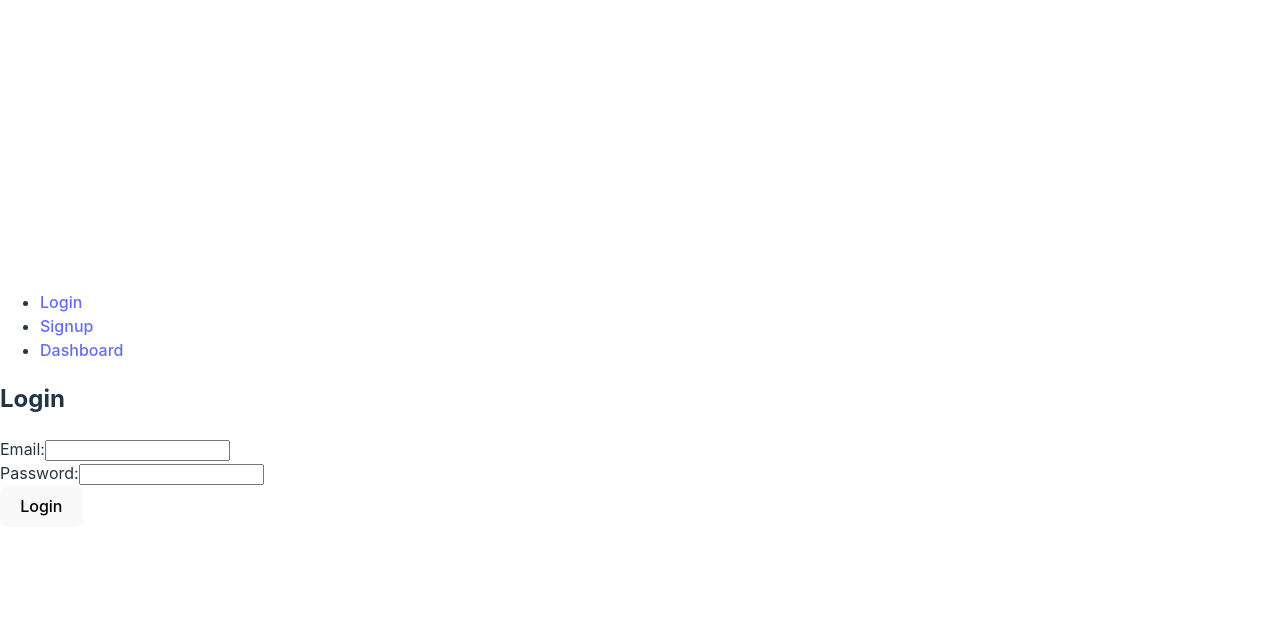
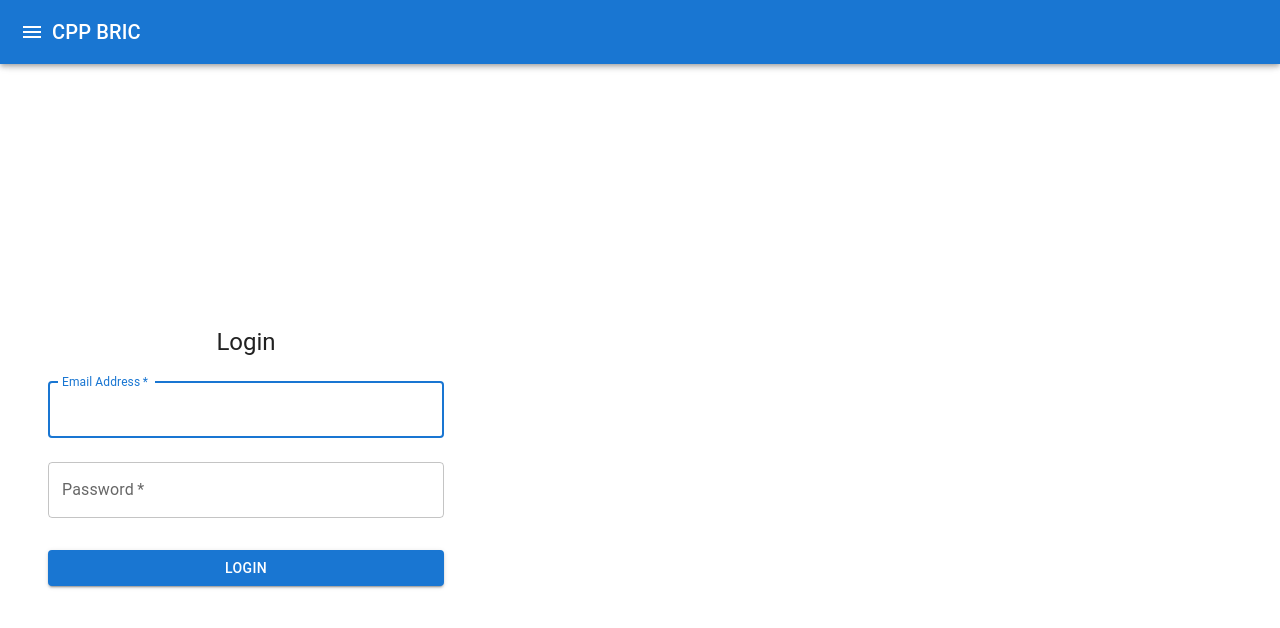
Before and after one commit to bimuk/4800-BRIC, a React (Vite) app in the folder client/: page /login in a window 1280 px wide. Shown: the top 628 px of the page. Built offline with nearby package versions, Linux system fonts and the light colour scheme; no server answers.

Commit message:
added material ui

```diff
--- a/client/src/App.jsx
+++ b/client/src/App.jsx
@@ -1,35 +1,64 @@
-import React from 'react';
+import React, { useState } from 'react';
 import { BrowserRouter as Router, Route, Routes, Link } from 'react-router-dom';
+import { AppBar, Toolbar, IconButton, Typography, Drawer, List, ListItem, ListItemText, CssBaseline, Container } from '@mui/material';
+import MenuIcon from '@mui/icons-material/Menu';
 import Login from './components/Login';
 import Signup from './components/Signup';
 import Dashboard from './components/Dashboard';
-import { UserAuthContextProvider } from '../Auth/UserAuthContext';
 
 const App = () => {
+  const [drawerOpen, setDrawerOpen] = useState(false);
+
+  const toggleDrawer = (open) => (event) => {
+    if (event.type === 'keydown' && (event.key === 'Tab' || event.key === 'Shift')) {
+      return;
+    }
+    setDrawerOpen(open);
+  };
+
+  const menuItems = [
+    { text: 'Login', path: '/login' },
+    { text: 'Signup', path: '/signup' },
+    { text: 'Dashboard', path: '/dashboard' },
+  ];
+
   return (
-    <UserAuthContextProvider>
     <Router>
-      <nav>
-        <ul>
-          <li><Link to="/login">Login</Link></li>
-          <li><Link to="/signup">Signup</Link></li>
-          <li><Link to="/dashboard">Dashboard</Link></li>
-        </ul>
-      </nav>
+      <CssBaseline />
+      <AppBar position="fixed">
+        <Toolbar>
+          <IconButton edge="start" color="inherit" aria-label="menu" onClick={toggleDrawer(true)}>
+            <MenuIcon />
+          </IconButton>
+          <Typography variant="h6">
+            CPP BRIC
+          </Typography>
+        </Toolbar>
+      </AppBar>
+      <Drawer anchor="left" open={drawerOpen} onClose={toggleDrawer(false)}>
+        <List>
+          {menuItems.map((item, index) => (
+            <ListItem button key={index} component={Link} to={item.path} onClick={toggleDrawer(false)}>
+              <ListItemText primary={item.text} />
+            </ListItem>
+          ))}
+        </List>
+      </Drawer>
+      <Toolbar />
+      <Container>
         <Routes>
           <Route path="/login" element={<Login />} />
           <Route path="/signup" element={<Signup />} />
           <Route path="/dashboard" element={<Dashboard />} />
           <Route path="/" element={
             <div>
-            <h1>Welcome to the App</h1>
-            <p>Use the navigation to log in or sign up.</p>
+              <h1>Welcome to the BRIC!</h1>
+              <p>Use the navigation menu to log in or sign up.</p>
             </div>
           } />
         </Routes>
+      </Container>
     </Router>
-
-    </UserAuthContextProvider>
   );
 };
 
--- a/client/src/components/Dashboard.jsx
+++ b/client/src/components/Dashboard.jsx
@@ -3,6 +3,7 @@ import { useAuthState } from 'react-firebase-hooks/auth';
 import { auth } from '../firebaseConfig';
 import BarcodeGenerator from './BarcodeGenerator';
 import { useNavigate } from 'react-router-dom';
+import { Button, Box, Typography, Container } from '@mui/material';
 
 const Dashboard = () => {
   const [user] = useAuthState(auth);
@@ -14,18 +15,32 @@ const Dashboard = () => {
   };
 
   return (
-    <div>
-      <h2>Dashboard</h2>
+    <Container component="main" maxWidth="sm">
+      <Box sx={{ mt: 8, display: 'flex', flexDirection: 'column', alignItems: 'center' }}>
+        <Typography component="h1" variant="h5">
+          Dashboard
+        </Typography>
         {user ? (
           <div>
-          <p>Welcome, {user.email}</p>
+            <Typography variant="body1" sx={{ mt: 2 }}>
+              Welcome, {user.email}
+            </Typography>
             <BarcodeGenerator email={user.email} />
-          <button onClick={handleLogout}>Logout</button>
+            <Button
+              onClick={handleLogout}
+              variant="contained"
+              sx={{ mt: 3, mb: 2 }}
+            >
+              Logout
+            </Button>
           </div>
         ) : (
-        <p>Please log in to see your dashboard.</p>
+          <Typography variant="body1">
+            Please log in to see your dashboard.
+          </Typography>
         )}
-    </div>
+      </Box>
+    </Container>
   );
 };
 
--- a/client/src/components/Login.jsx
+++ b/client/src/components/Login.jsx
@@ -2,6 +2,7 @@ import React, { useState } from 'react';
 import { auth } from '../firebaseConfig';
 import { signInWithEmailAndPassword } from 'firebase/auth';
 import { useNavigate } from 'react-router-dom';
+import { TextField, Button, Box, Typography, Container } from '@mui/material';
 
 const Login = () => {
   const [email, setEmail] = useState('');
@@ -19,30 +20,47 @@ const Login = () => {
   };
 
   return (
-    <div>
-      <h2>Login</h2>
-      <form onSubmit={handleLogin}>
-        <div>
-          <label>Email:</label>
-          <input
-            type="email"
+    <Container component="main" maxWidth="xs">
+      <Box sx={{ mt: 8, display: 'flex', flexDirection: 'column', alignItems: 'center' }}>
+        <Typography component="h1" variant="h5">
+          Login
+        </Typography>
+        <Box component="form" onSubmit={handleLogin} sx={{ mt: 1 }}>
+          <TextField
+            margin="normal"
+            required
+            fullWidth
+            id="email"
+            label="Email Address"
+            name="email"
+            autoComplete="email"
+            autoFocus
             value={email}
             onChange={(e) => setEmail(e.target.value)}
+          />
+          <TextField
+            margin="normal"
             required
-          />
-        </div>
-        <div>
-          <label>Password:</label>
-          <input
+            fullWidth
+            name="password"
+            label="Password"
             type="password"
+            id="password"
+            autoComplete="current-password"
             value={password}
             onChange={(e) => setPassword(e.target.value)}
-            required
           />
-        </div>
-        <button type="submit">Login</button>
-      </form>
-    </div>
+          <Button
+            type="submit"
+            fullWidth
+            variant="contained"
+            sx={{ mt: 3, mb: 2 }}
+          >
+            Login
+          </Button>
+        </Box>
+      </Box>
+    </Container>
   );
 };
 
```
Lines whose indentation alone changed are shown as unchanged.
